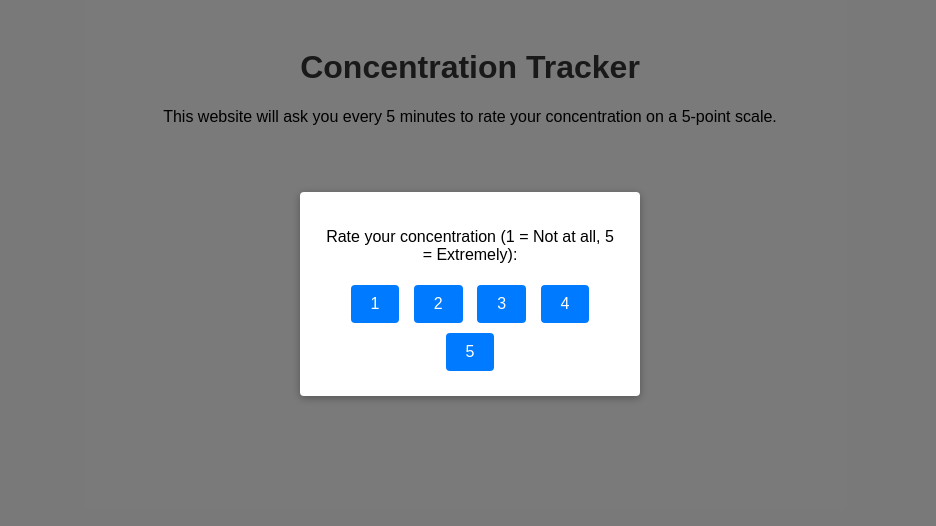
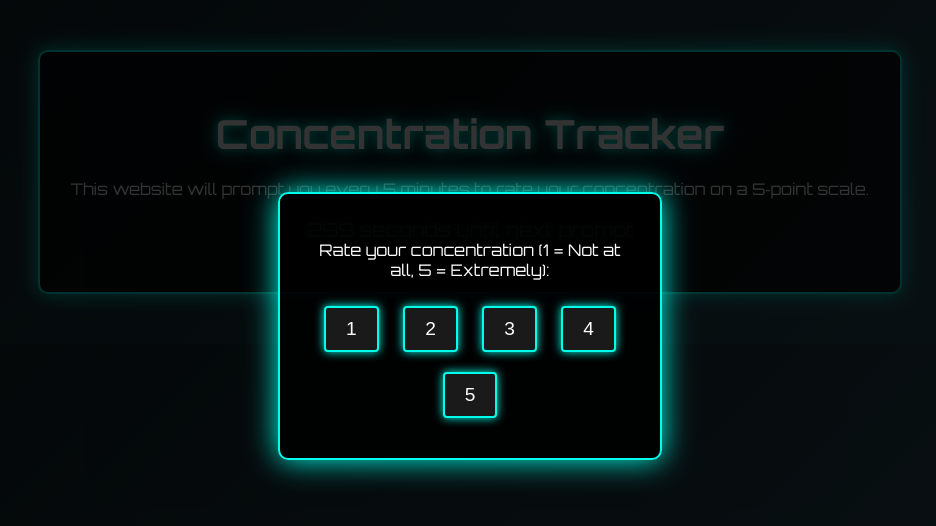
Before and after one commit to Dsoh2025/Response-Collector, a plain HTML site: page index.html in a window 1280 px wide. Both pictures are taken after a click on the element "Alice". Shown: the whole page, without its empty margins (170-1106 px from the left). Drawn offline with Linux system fonts and the light colour scheme.

Commit message:
Update index.html

```diff
--- a/index.html
+++ b/index.html
@@ -3,85 +3,111 @@
 <head>
   <meta charset="UTF-8" />
   <title>Concentration Tracker</title>
+  <!-- Import a futuristic font -->
+  <link href="https://fonts.googleapis.com/css2?family=Orbitron:wght@400;700&display=swap" rel="stylesheet">
   <style>
+    /* Global Styles */
     body {
-      font-family: Arial, sans-serif;
+      margin: 0;
+      padding: 0;
+      background: linear-gradient(135deg, #0f2027, #203a43, #2c5364);
+      font-family: 'Orbitron', sans-serif;
+      color: #fff;
       text-align: center;
-      padding: 20px;
-      background: #f4f4f4;
+      overflow-x: hidden;
     }
     h1 {
-      color: #333;
+      font-size: 2.5em;
+      margin-bottom: 20px;
+      text-shadow: 0 0 10px #00ffea, 0 0 20px #00ffea;
     }
-    /* Start page container */
+
+    /* Start Page Container */
     #startPage {
-      margin: 0 auto;
-      padding: 20px;
-      max-width: 600px;
-      background: #fff;
-      border-radius: 4px;
-      box-shadow: 0 2px 8px rgba(0,0,0,0.2);
+      max-width: 800px;
+      margin: 50px auto;
+      padding: 30px;
+      background: rgba(0, 0, 0, 0.7);
+      border: 2px solid #00ffea;
+      border-radius: 10px;
+      box-shadow: 0 0 20px #00ffea;
     }
     #nameBlocks {
       display: flex;
       flex-wrap: wrap;
       justify-content: center;
-      margin-top: 20px;
+      gap: 20px;
+      margin-top: 30px;
     }
-    /* Clickable name blocks */
+    /* Name Blocks (Clickable) */
     .nameBlock {
-      display: inline-block;
+      background: #1a1a1a;
       padding: 20px 30px;
-      margin: 10px;
-      background-color: #007BFF;
-      color: #fff;
+      border: 2px solid #00ffea;
       border-radius: 8px;
       cursor: pointer;
-      font-size: 18px;
-      transition: background-color 0.3s;
+      transition: all 0.3s ease;
+      box-shadow: 0 0 10px #00ffea;
     }
     .nameBlock:hover {
-      background-color: #0056b3;
+      background: #00ffea;
+      color: #000;
+      box-shadow: 0 0 20px #00ffea;
     }
-    /* Tracker page (hidden until a name is selected) */
+    /* Tracker Page (Hidden until a name is selected) */
     #tracker {
+      max-width: 800px;
+      margin: 50px auto;
+      padding: 30px;
+      background: rgba(0, 0, 0, 0.7);
+      border: 2px solid #00ffea;
+      border-radius: 10px;
+      box-shadow: 0 0 20px #00ffea;
       display: none;
-      margin-top: 20px;
     }
-    /* Modal styles */
+    /* Countdown Timer */
+    #countdownTimer {
+      font-size: 1.2em;
+      margin-bottom: 20px;
+      text-shadow: 0 0 10px #00ffea;
+    }
+    /* Modal Styles */
     #modal {
       display: none; /* Hidden by default */
       position: fixed;
-      z-index: 1;
+      z-index: 100;
       left: 0;
       top: 0;
       width: 100%;
       height: 100%;
-      overflow: auto;
-      background-color: rgba(0,0,0,0.5);
+      background: rgba(0, 0, 0, 0.8);
     }
     #modal-content {
-      background-color: #fff;
+      background: rgba(0, 0, 0, 0.9);
       margin: 15% auto;
-      padding: 20px;
-      border-radius: 4px;
-      width: 300px;
-      box-shadow: 0 2px 8px rgba(0,0,0,0.3);
+      padding: 30px;
+      border: 2px solid #00ffea;
+      border-radius: 10px;
+      width: 320px;
+      box-shadow: 0 0 30px #00ffea;
     }
-    /* Rating buttons styling */
+    /* Rating Buttons */
     #ratingButtons button {
       padding: 10px 20px;
-      margin: 5px;
-      border: none;
+      margin: 10px;
+      border: 2px solid #00ffea;
       border-radius: 4px;
       cursor: pointer;
-      font-size: 16px;
-      background-color: #007BFF;
+      font-size: 1.2em;
+      background: #1a1a1a;
       color: #fff;
-      transition: background-color 0.3s;
+      transition: all 0.3s ease;
+      box-shadow: 0 0 10px #00ffea;
     }
     #ratingButtons button:hover {
-      background-color: #0056b3;
+      background: #00ffea;
+      color: #000;
+      box-shadow: 0 0 20px #00ffea;
     }
   </style>
 </head>
@@ -89,9 +115,8 @@
   <!-- Start Page -->
   <div id="startPage">
     <h1>Welcome to the Concentration Tracker</h1>
-    <p>Please click your name to begin:</p>
+    <p>Please select your name to begin:</p>
     <div id="nameBlocks">
-      <!-- Clickable blocks for each student. Customize as needed. -->
       <div class="nameBlock" data-name="Alice">Alice</div>
       <div class="nameBlock" data-name="Bob">Bob</div>
       <div class="nameBlock" data-name="Charlie">Charlie</div>
@@ -99,12 +124,14 @@
     </div>
   </div>
 
-  <!-- Tracker Page (hidden until a name is selected) -->
+  <!-- Tracker Page -->
   <div id="tracker">
     <h1>Concentration Tracker</h1>
-    <p>This website will ask you every 5 minutes to rate your concentration on a 5‑point scale.</p>
+    <p>This website will prompt you every 5 minutes to rate your concentration on a 5‑point scale.</p>
+    <!-- Countdown Timer -->
+    <p id="countdownTimer">300 seconds until next prompt</p>
 
-    <!-- Modal structure -->
+    <!-- Modal -->
     <div id="modal">
       <div id="modal-content">
         <p>Rate your concentration (1 = Not at all, 5 = Extremely):</p>
@@ -123,74 +150,73 @@
     // Replace with your deployed Apps Script web app URL.
     const scriptURL = 'https://script.google.com/macros/s/AKfycbxbxhXHdw0YlaknWgpVJmktL9hYnxk9JDy4W_moqdX9Xmtx_1NFj55qfe7tWCJTLhmV/exec';
 
-    // Global variable to store the selected student's name.
+    // Global variable for storing the selected student's name.
     let studentName = '';
+    // Countdown timer in seconds (300 seconds = 5 minutes).
+    let countdownSeconds = 300;
 
     // Function to show the modal.
     function showModal() {
       document.getElementById("modal").style.display = "block";
     }
-
     // Function to hide the modal.
     function hideModal() {
       document.getElementById("modal").style.display = "none";
     }
-
     // Function to send data using JSONP.
     function sendRating(timestamp, name, rating, callback) {
-      // Generate a random callback name.
       const callbackName = 'jsonpCallback_' + Math.floor(Math.random() * 1000000);
-
       // Define the callback function.
       window[callbackName] = function(response) {
         callback(response);
-        // Clean up: remove the script element and delete the callback.
         document.body.removeChild(script);
         delete window[callbackName];
       };
-
-      // Create the script element.
       const script = document.createElement('script');
-
-      // Build the URL with parameters and the callback.
       script.src = scriptURL +
         '?timestamp=' + encodeURIComponent(timestamp) +
         '&name=' + encodeURIComponent(name) +
         '&rating=' + encodeURIComponent(rating) +
         '&callback=' + callbackName;
-
-      // Append the script to the document so it loads.
       document.body.appendChild(script);
     }
-
-    // Set up event listeners for the rating buttons.
+    // Event listeners for rating buttons.
     document.querySelectorAll('.ratingButton').forEach(button => {
       button.addEventListener('click', function() {
         const rating = this.getAttribute('data-rating');
         const timestamp = new Date().toISOString();
-        // Send the rating data via JSONP.
         sendRating(timestamp, studentName, rating, function(response) {
           console.log("Server response:", response);
         });
         hideModal();
+        countdownSeconds = 300;
       });
     });
-
-    // Set up event listeners for the clickable name blocks.
+    // Event listeners for name blocks.
     document.querySelectorAll('.nameBlock').forEach(block => {
       block.addEventListener('click', function() {
         studentName = this.getAttribute('data-name');
         console.log("Student selected:", studentName);
-        // Hide the start page and show the tracker page.
         document.getElementById("startPage").style.display = "none";
         document.getElementById("tracker").style.display = "block";
-        // Show the first modal immediately.
+        countdownSeconds = 300;
         showModal();
       });
     });
-
-    // Set an interval to show the modal every 5 minutes (300,000 milliseconds).
-    setInterval(showModal, 300000);
+    // Function to update the countdown timer.
+    function updateCountdown() {
+      const timerElem = document.getElementById("countdownTimer");
+      if (timerElem) {
+        timerElem.textContent = countdownSeconds + " seconds until next prompt";
+      }
+      countdownSeconds--;
+      if (countdownSeconds < 0) {
+        showModal();
+        countdownSeconds = 300;
+      }
+    }
+    // Update the countdown every second.
+    setInterval(updateCountdown, 1000);
   </script>
 </body>
 </html>
```
